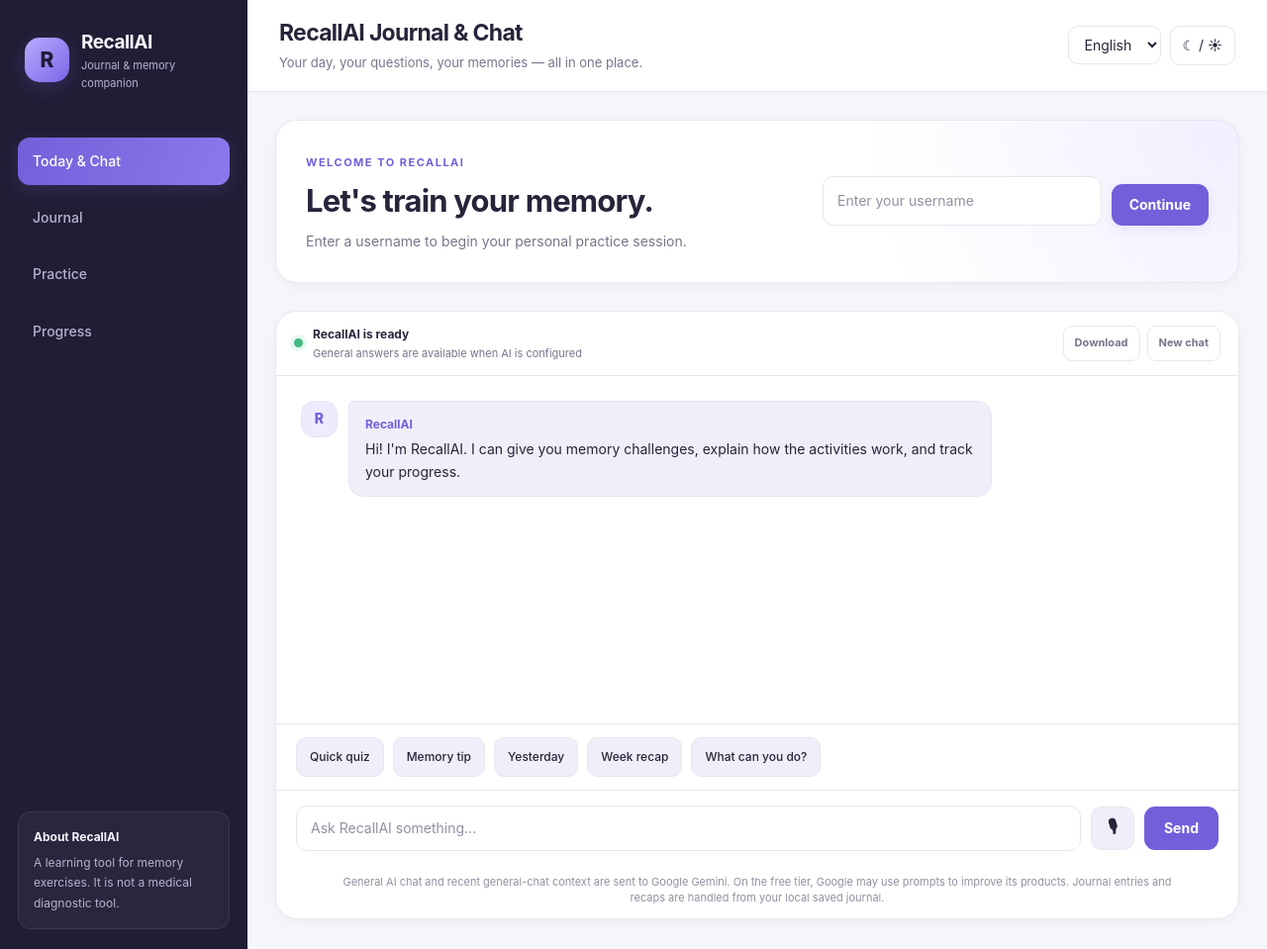
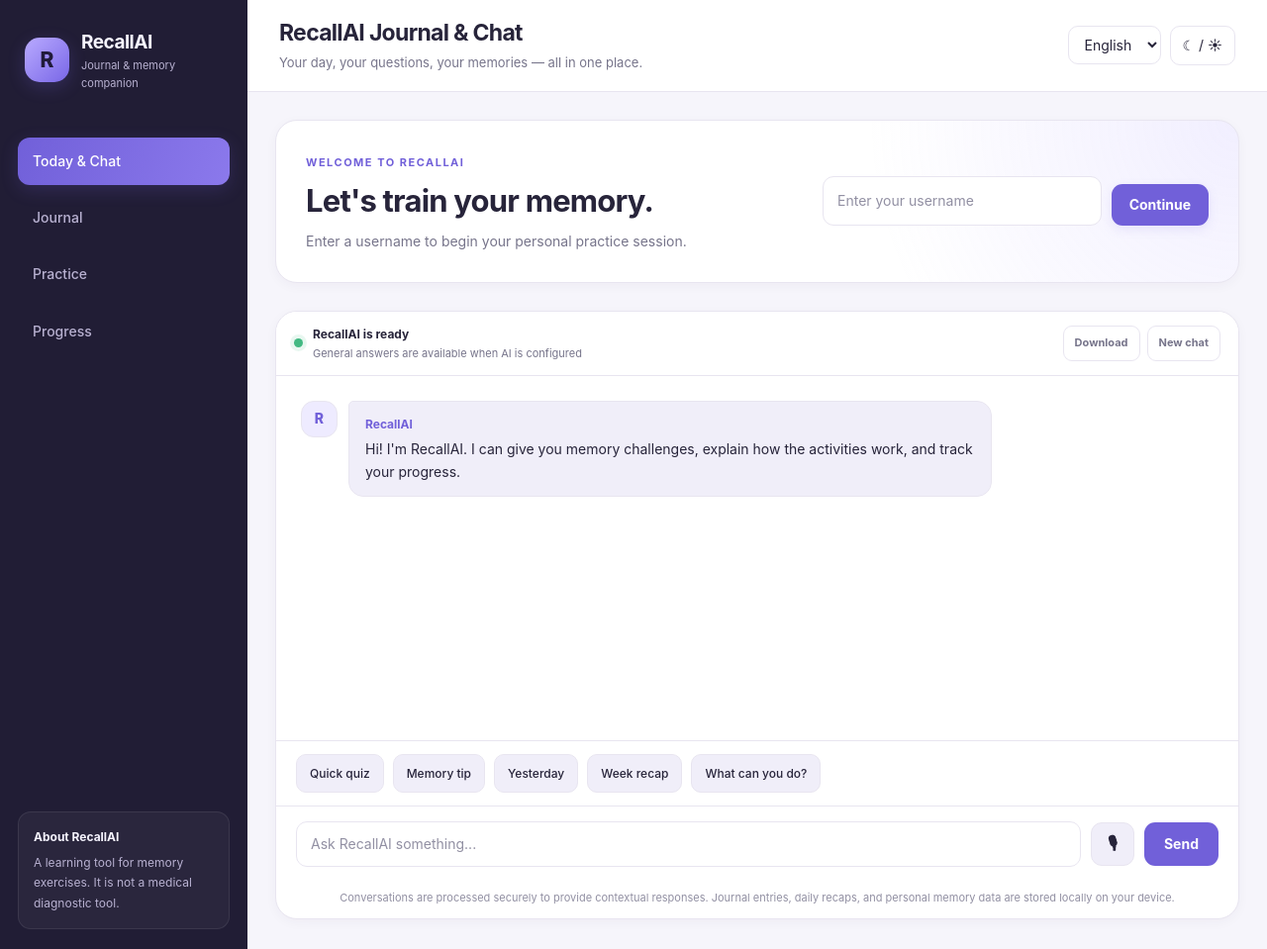
Before and after one commit to devashree-2006/RecallAI, a Flask app: page / in a window 1280 px wide. Shown: the whole page at 99% size. Run offline with Flask 3, Linux system fonts and the light colour scheme.

Commit message:
Edited RecallAI

```diff
--- a/templates/index.html
+++ b/templates/index.html
@@ -69,13 +69,13 @@
         <section id="chatSection" class="chat-section">
             <aside id="aiSetupNotice" class="ai-setup-notice hidden" aria-live="polite">
                 <div class="ai-setup-copy">
-                    <span class="eyebrow">OPEN-ENDED AI CHAT</span>
-                    <h2>Give RecallAI its answer engine</h2>
-                    <p>Your journal, daily recaps, memory practice, and tips work now. For broad answers without OpenAI billing, add a Gemini API key to your local <code>.env</code> file. Gemini's free tier has usage limits. Google may use free-tier prompts to improve its products, so don't include sensitive details in general chat.</p>
+                    <span class="eyebrow">CONVERSATION ENGINE</span>
+                    <h2>Connect the assistant engine</h2>
+                    <p>Your journal, daily recaps, memory practice, and tips work right away. To enable extended conversational answers, configure your API key in your local <code>.env</code> file. Journal entries and daily notes remain stored securely on your local machine.</p>
                 </div>
                 <div class="ai-setup-actions">
-                    <a class="primary-button" href="https://aistudio.google.com/app/apikey" target="_blank" rel="noopener noreferrer">Get a Gemini key <span aria-hidden="true">↗</span></a>
-                    <small>Gemini free tier has request limits.</small>
+                    <a class="primary-button" href="https://aistudio.google.com/app/apikey" target="_blank" rel="noopener noreferrer">Get an API key <span aria-hidden="true">↗</span></a>
+                    <small>Standard service rate limits apply.</small>
                 </div>
             </aside>
             <div class="chat-toolbar">
@@ -100,7 +100,7 @@
                 <button id="voiceButton" class="voice-button" type="button" onclick="startVoiceInput()" aria-label="Speak your message" title="Speak your message">🎙</button>
                 <button onclick="sendMessage()">Send</button>
             </div>
-            <p class="ai-privacy-note">General AI chat and recent general-chat context are sent to Google Gemini. On the free tier, Google may use prompts to improve its products. Journal entries and recaps are handled from your local saved journal.</p>
+            <p class="ai-privacy-note">Conversations are processed securely to provide contextual responses. Journal entries, daily recaps, and personal memory data are stored locally on your device.</p>
             <p id="voiceStatus" class="voice-status" aria-live="polite"></p>
         </section>
 
```
